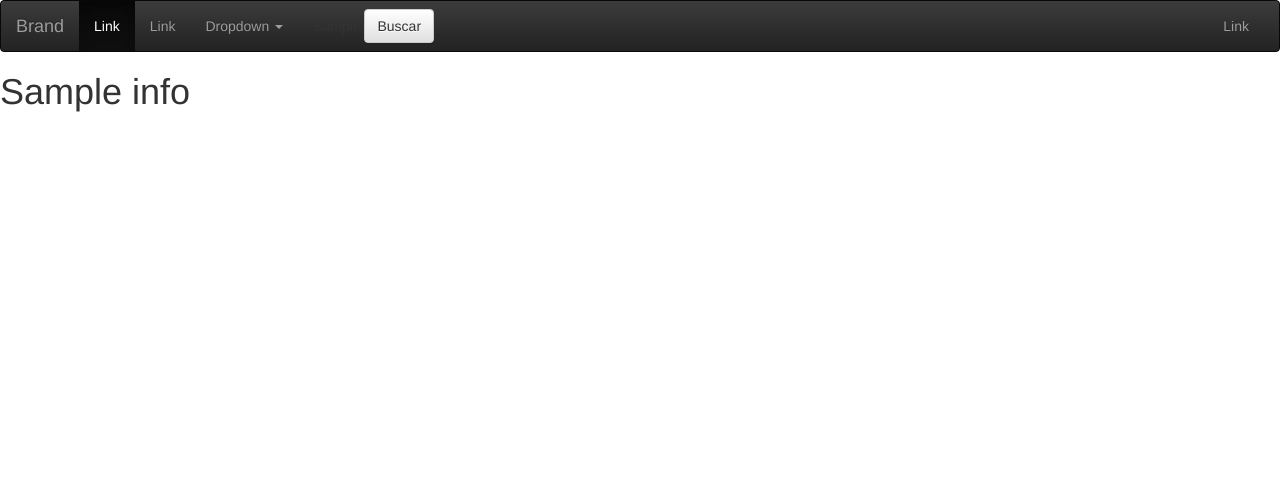
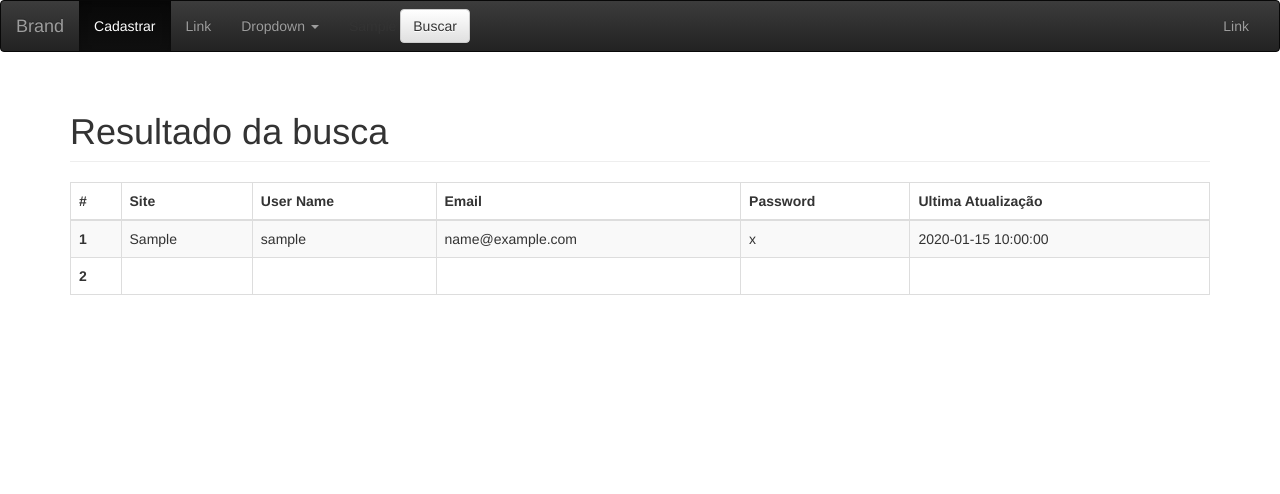
Before and after one commit to wwweslei/FlaskProject, a Flask app: template templates/index.html in a window 1280 px wide. Shown: the top 494 px of the page. Run offline with Flask 2, Linux system fonts and the light colour scheme; the template is opened without the code that fills it: most values are stand-ins (such as "Sample title", 1, 10 or a date in 2020); some libraries are stand-ins or nearby versions.

Commit message:
validacão das buscas

```diff
--- a/myapp.py
+++ b/myapp.py
@@ -30,9 +30,8 @@ def password_form():
     elif formSearch.validate_on_submit():
         _requests = formSearch.siteSearch.data
         search_model = model.query.filter_by(db_site=_requests).first()
-        print(search_model.db_site, search_model.db_password)
         return render_template('index.html', form=form, formSearch=formSearch,
-                               resp=search_model)
+                               resp_model=search_model)
 
     return render_template('form.html', form=form, formSearch=formSearch)
 
--- a/templates/base.html
+++ b/templates/base.html
@@ -27,7 +27,7 @@
 
             <div class="collapse navbar-collapse" id="bs-example-navbar-collapse-2">
                 <ul class="nav navbar-nav">
-                    <li class="active"><a href="#">Link <span class="sr-only">(current)</span></a></li>
+                    <li class="active"><a href="http://0.0.0.0:8000/">Cadastrar<span class="sr-only">(current)</span></a></li>
                     <li><a href="#">Link</a></li>
                     <li class="dropdown">
                         <a href="#" class="dropdown-toggle" data-toggle="dropdown" role="button" aria-expanded="false">Dropdown <span class="caret"></span></a>
--- a/templates/form.html
+++ b/templates/form.html
@@ -37,5 +37,5 @@
                     {% endif %}
                 {% endfor %}
         </form>
-
+    </div>
 {% endblock %}
--- a/templates/index.html
+++ b/templates/index.html
@@ -1,8 +1,42 @@
 <!DOCTYPE html>
 {% extends "base.html" %}
-{% block title %}gggggg{% endblock title %}
+{% block title %}Senha{% endblock title %}
 {% block content %}
-{% for info in resp %}
-    <h1>{{info}}</h1>
-{% endfor %}
+
+<div class="container">
+    <h1 class="page-header">Resultado da busca</h1>
+    <div class="table-responsive">
+        <table class="table table-striped table-bordered table-hover">
+            <thead>
+                <tr>
+                    <th>#</th>
+                    <th>Site</th>
+                    <th>User Name</th>
+                    <th>Email</th>
+                    <th>Password</th>
+                    <th>Ultima Atualização</th>
+                </tr>
+            </thead>
+            <tbody>
+                {% if resp_model %}
+                <tr>
+                    <th>1</th>
+                    <td>{{resp_model.db_site}}</td>
+                    <td>{{resp_model.db_username}}</td>
+                    <td>{{resp_model.db_email}}</td>
+                    <td>{{resp_model.db_password}}</td>
+                    <td>{{resp_model.db_date}}</td>
+                </tr>
+                {% endif %}
+                <tr>
+                    <th>2</th>
+                    <td></td>
+                    <td></td>
+                    <td></td>
+                    <td></td>
+                </tr>
+            </tbody>
+        </table>
+    </div>
+</div>
 {% endblock content %}
```
Also changed, not shown: db.py (+10 -7 lines), templates/test.html (added).
